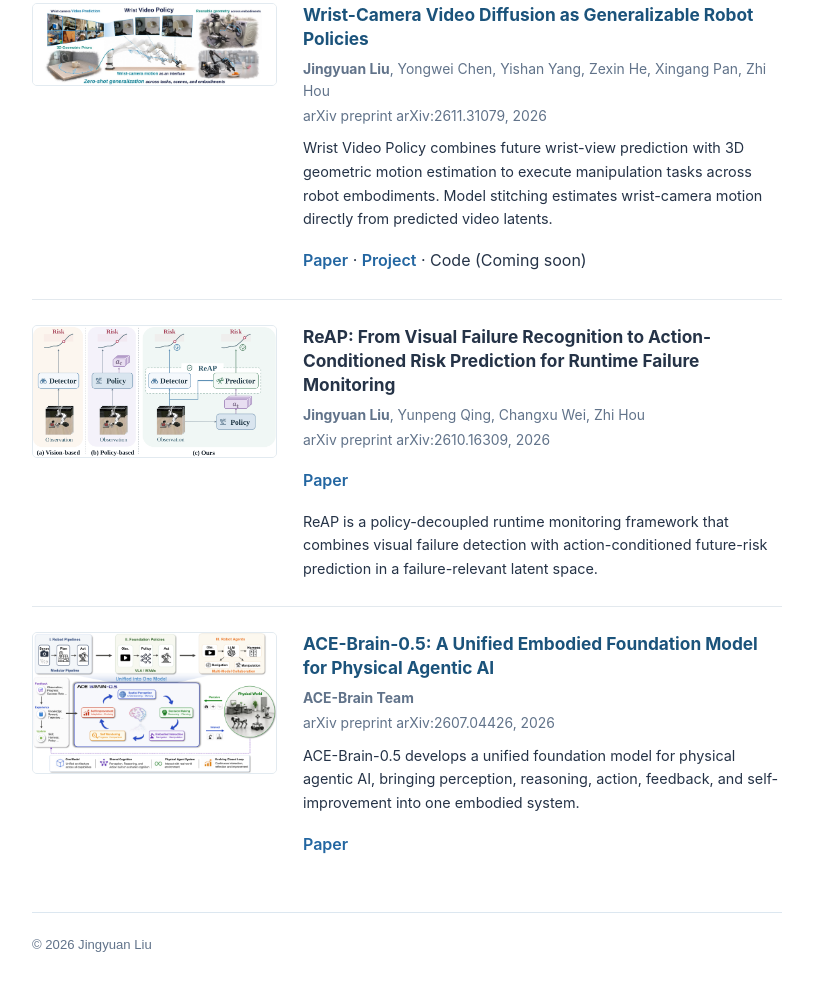
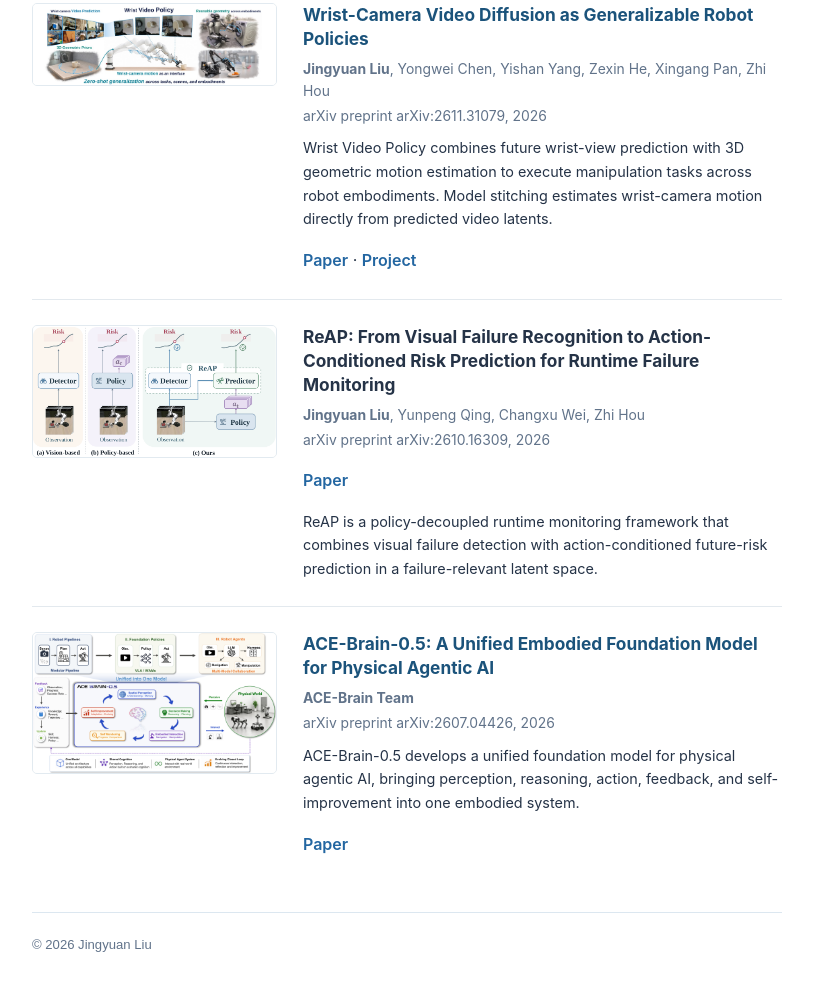
Before and after one commit to jerryliujy/jerryliujy.github.io, a plain HTML site: page index.html in a window 1280 px wide. Shown: the part 839-1829 px from the top of the page, without its empty margins (388-1201 px from the left). Drawn offline with Linux system fonts and the light colour scheme.

Commit message:
Remove unpublished code from personal page

```diff
--- a/index.html
+++ b/index.html
@@ -121,7 +121,7 @@
           <p class="authors"><strong>Jingyuan Liu</strong>, Yongwei Chen, Yishan Yang, Zexin He, Xingang Pan, Zhi Hou</p>
           <p class="venue">arXiv preprint arXiv:2611.31079, 2026</p>
           <p class="paper-description">Wrist Video Policy combines future wrist-view prediction with 3D geometric motion estimation to execute manipulation tasks across robot embodiments. Model stitching estimates wrist-camera motion directly from predicted video latents.</p>
-          <p><a href="https://arxiv.org/abs/2611.31079">Paper</a> · <a href="https://wrist-video-policy.github.io/">Project</a> · <span>Code (Coming soon)</span></p>
+          <p><a href="https://arxiv.org/abs/2611.31079">Paper</a> · <a href="https://wrist-video-policy.github.io/">Project</a></p>
         </div>
       </article>
       <article class="publication">
```
